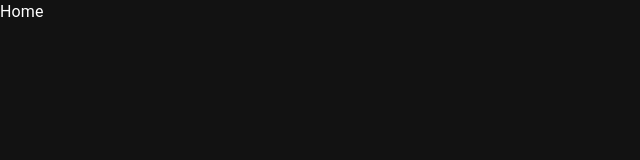
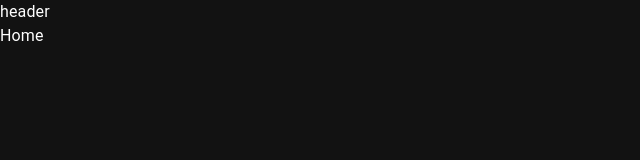
Before and after one commit to daniel-ctn/react-mui-react-query, a React (Vite) app: page / in a window 1280 px wide. Shown: the top 160 px of the page, without its empty margins (0-640 px from the left). Built offline with nearby package versions, Linux system fonts and the light colour scheme.

Commit message:
create layout

```diff
--- a/src/App.tsx
+++ b/src/App.tsx
@@ -1,11 +1,15 @@
 import { Route, Routes } from 'react-router-dom'
-import HomePage from "./pages/HomePage";
+
+import Layout from 'components/layout'
+import HomePage from './pages/HomePage'
 
 function App() {
   return (
+    <Layout>
       <Routes>
         <Route path='/' element={<HomePage />} />
       </Routes>
+    </Layout>
   )
 }
 
--- /dev/null
+++ b/src/components/layout/Header.tsx
@@ -0,0 +1,11 @@
+import { FC, ReactElement } from 'react'
+
+const Header: FC = (): ReactElement => {
+  return (
+    <div>
+      header
+    </div>
+  )
+}
+
+export default Header
--- /dev/null
+++ b/src/components/layout/index.tsx
@@ -0,0 +1,13 @@
+import { FC, ReactElement } from 'react'
+import Header from './Header'
+
+const Layout: FC = ({ children }): ReactElement => {
+  return (
+    <div>
+      <Header />
+      {children}
+    </div>
+  )
+}
+
+export default Layout
```
